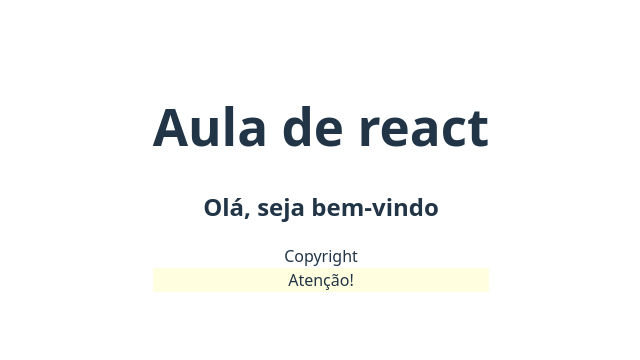
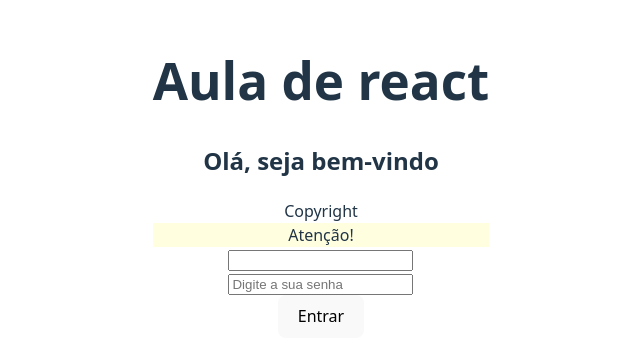
Before and after one commit to NoobinHard/Full_Stack, a React (Vite) app: page / in a window 1280 px wide. Shown: the part 222-582 px from the top of the page, without its empty margins (319-959 px from the left). Built offline with nearby package versions, Linux system fonts and the light colour scheme.

Commit message:
Desafios 1 e 2

```diff
--- a/src/App.jsx
+++ b/src/App.jsx
@@ -5,6 +5,9 @@ import './App.css'
 import Saudacao from './components/Saudacao'
 import Rodape from './components/Rodape'
 import Alerta from './components/Alerta/Alerta'
+import LoginButton from './components/LoginButton/LoginButton'
+import EmailInput from './components/EmailInput/EmailInput'
+import PasswordInput from './components/PasswordInput'
 
 function App() {
  /*  const nome = "José"
@@ -20,6 +23,10 @@ function App() {
       <Rodape/>
       <Alerta/>
 
+      <EmailInput/>
+      <PasswordInput/>
+      <LoginButton/>
+
 
     </div>
 
--- a/src/components/EmailInput.jsx
+++ b/src/components/EmailInput/EmailInput.jsx
@@ -2,7 +2,7 @@
 
 function EmailInput() {
     return(
-        <input type="text"></input>
+        <input type="Email" ></input>
     )
 }
 export default EmailInput
--- a/src/components/LoginButton.jsx
+++ /dev/null
@@ -1,6 +0,0 @@
-
-
-function LoginButton() {
-
-}
-export default LoginButton
--- /dev/null
+++ b/src/components/LoginButton/LoginButton.jsx
@@ -0,0 +1,11 @@
+
+import styles from './LoginButton.module.css'
+function LoginButton() {
+    return(
+        <div>
+        <button ClassName={styles.botaoLogin}>Entrar</button>
+        <placeholder></placeholder>
+        </div>
+    )
+}
+export default LoginButton
--- /dev/null
+++ b/src/components/LoginButton/LoginButton.module.css
@@ -0,0 +1,5 @@
+
+
+.botaoLogin {
+    backgound-color: lightblue
+}
--- a/src/components/PasswordInput.jsx
+++ b/src/components/PasswordInput.jsx
@@ -1,6 +1,11 @@
 
 
 function PasswordInput(){
+    return(
+        <div>
+        <input type="Password" placeholder="Digite a sua senha"/>
 
+        </div>
+    )
 }
 export default PasswordInput
```
